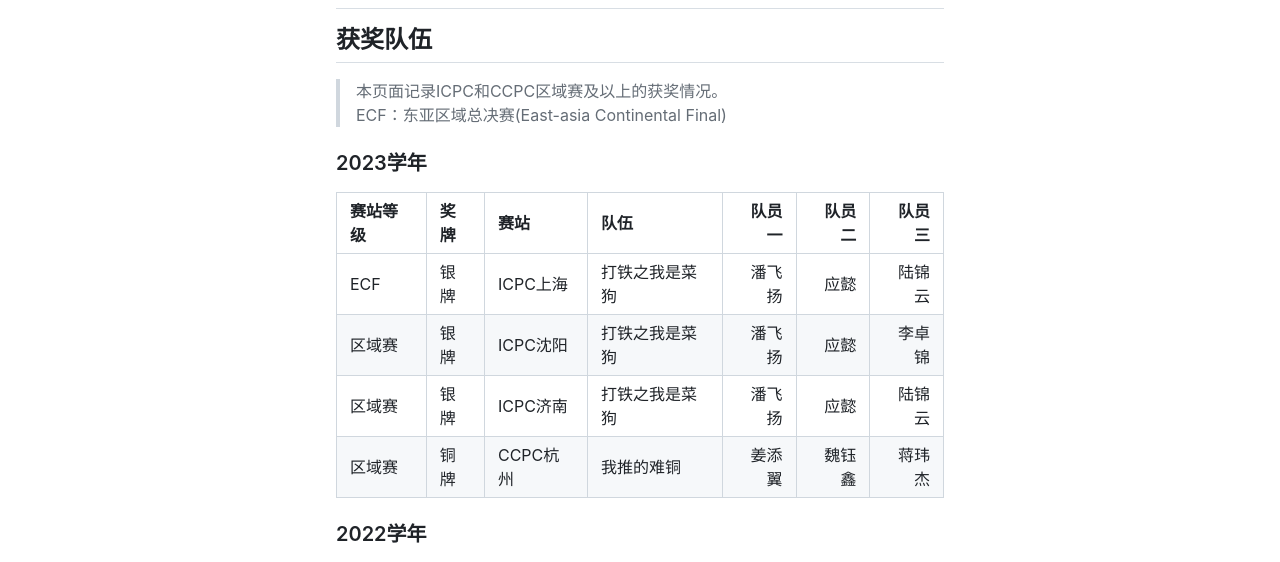
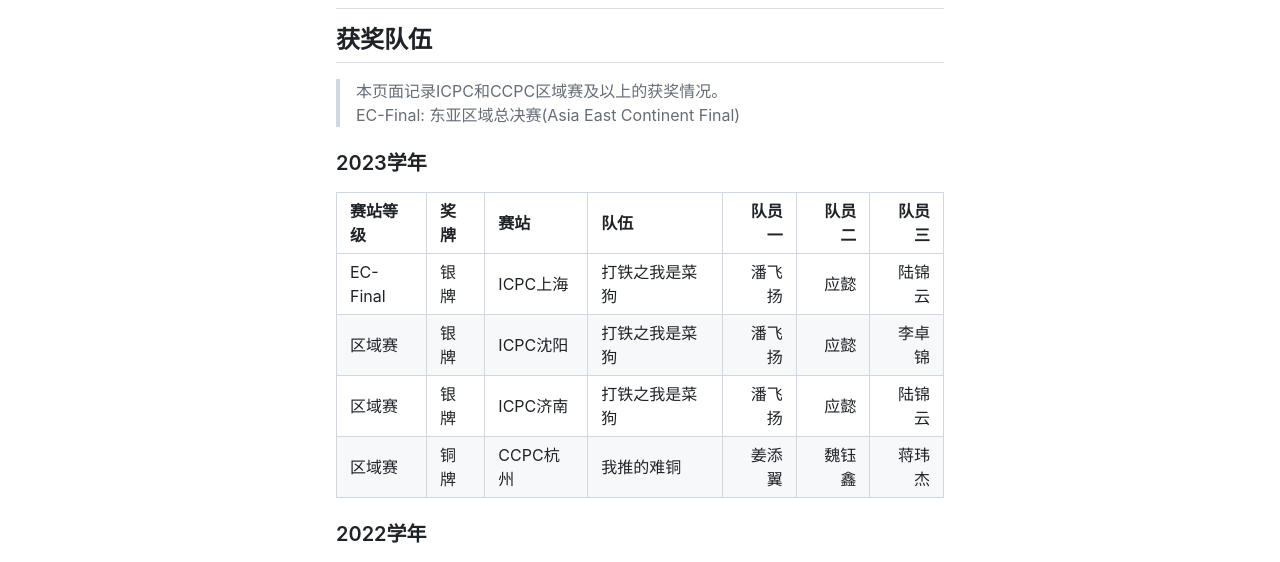
Before and after one commit to shmtuaa/shmtuaa.org, a Jekyll site: the page built from _posts/2022-10-01-ICPC-contest-record.md, in a window 1280 px wide and 1363 px high. Shown: the part 201-763 px from the top of the window. Built offline with Jekyll 4.4.1, drawn with Linux system fonts in a browser that asks for light colours.

Commit message:
update contest

```diff
--- a/_posts/2022-10-01-ICPC-contest-record.md
+++ b/_posts/2022-10-01-ICPC-contest-record.md
@@ -9,16 +9,16 @@
 ## 获奖队伍
 
 > 本页面记录ICPC和CCPC区域赛及以上的获奖情况。
-> ECF：东亚区域总决赛(East-asia Continental Final)
+> EC-Final: 东亚区域总决赛(Asia East Continent Final)
 
 ### 2023学年
 
-| 赛站等级 | 奖牌 | 赛站     | 队伍      | 队员一 | 队员二 | 队员三 |
-|:-----|:---|:-------|:--------|----:|----:|----:|
-| ECF  | 银牌 | ICPC上海 | 打铁之我是菜狗 | 潘飞扬 |  应懿 | 陆锦云 |
-| 区域赛  | 银牌 | ICPC沈阳 | 打铁之我是菜狗 | 潘飞扬 |  应懿 | 李卓锦 |
-| 区域赛  | 银牌 | ICPC济南 | 打铁之我是菜狗 | 潘飞扬 |  应懿 | 陆锦云 |
-| 区域赛  | 铜牌 | CCPC杭州 | 我推的难铜   | 姜添翼 | 魏钰鑫 | 蒋玮杰 |
+| 赛站等级     | 奖牌 | 赛站     | 队伍      | 队员一 | 队员二 | 队员三 |
+|:---------|:---|:-------|:--------|----:|----:|----:|
+| EC-Final | 银牌 | ICPC上海 | 打铁之我是菜狗 | 潘飞扬 |  应懿 | 陆锦云 |
+| 区域赛      | 银牌 | ICPC沈阳 | 打铁之我是菜狗 | 潘飞扬 |  应懿 | 李卓锦 |
+| 区域赛      | 银牌 | ICPC济南 | 打铁之我是菜狗 | 潘飞扬 |  应懿 | 陆锦云 |
+| 区域赛      | 铜牌 | CCPC杭州 | 我推的难铜   | 姜添翼 | 魏钰鑫 | 蒋玮杰 |
 
 ### 2022学年
 
```
